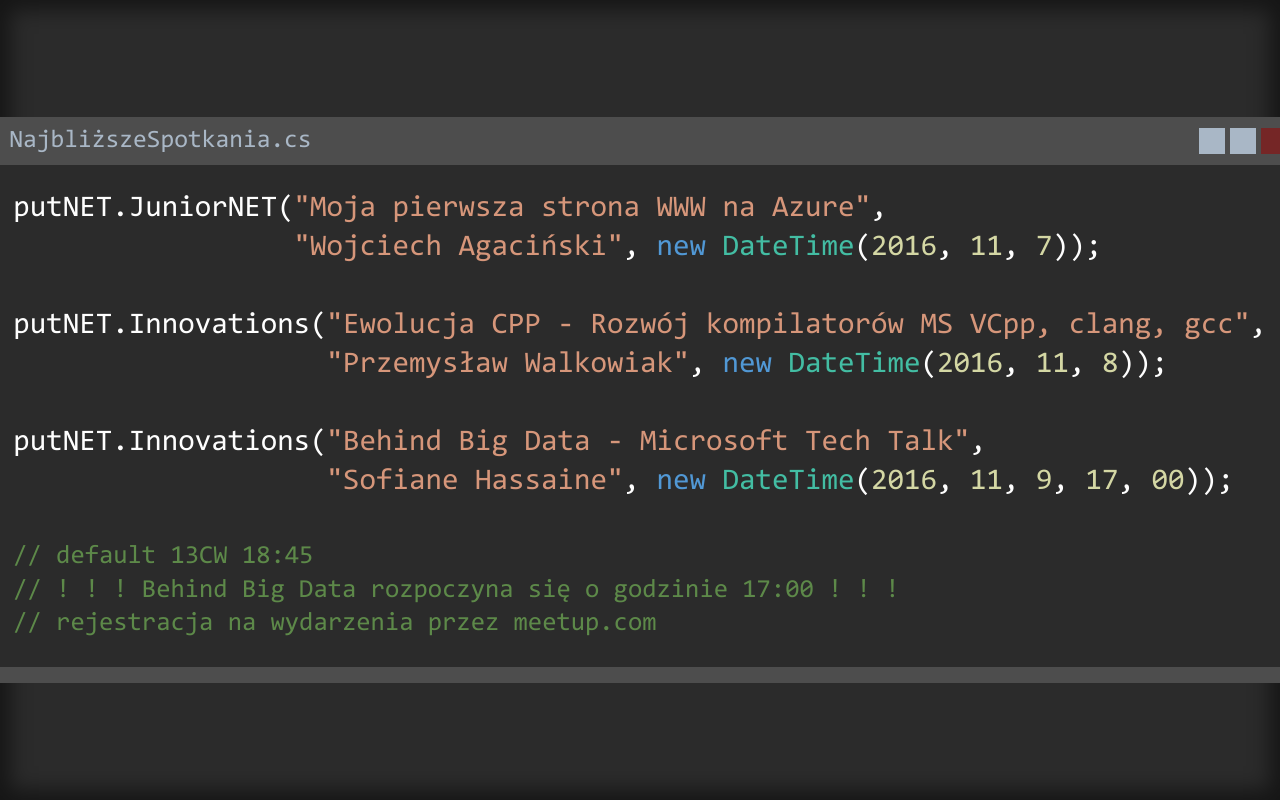
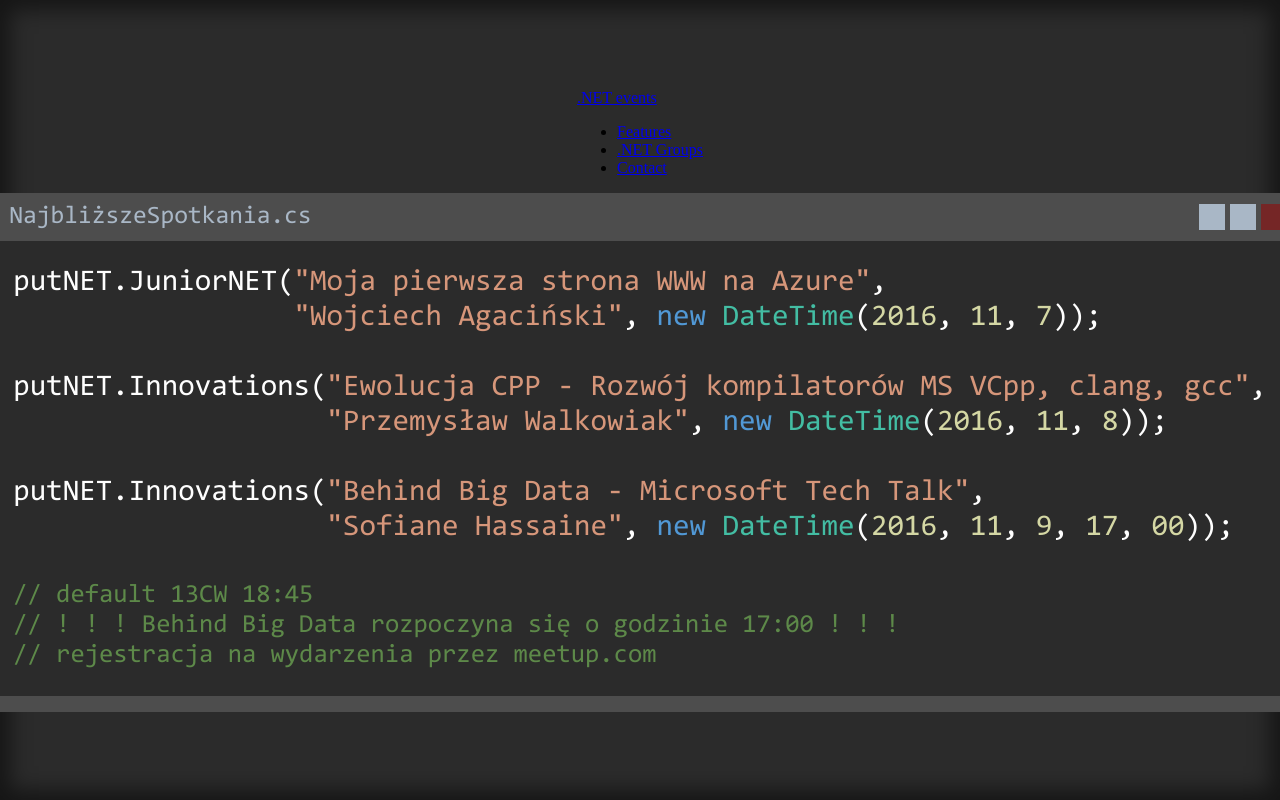
Before and after one commit to Nuurek/dotNet_events, a Django app: page / in a window 1280 px wide. Run offline with Django 3.2, Linux system fonts and the light colour scheme; style sheets or scripts are compiled from the project's sources; some libraries are stand-ins or nearby versions.

Commit message:
Used SCSS variables for color values. Start of navbar.

```diff
--- a/events/static/css/site.scss
+++ b/events/static/css/site.scss
@@ -1,5 +1,13 @@
+$dark-gray: #2b2b2b;
+$gray: #4d4d4d;
+$light-gray: #a9b7c6;
+$super-light-gray: #fefefe;
+
+$primary-red: #752626;
+
 html, body {
     height: 100%;
+    font-size: 1rem;
 }
 
 body {
@@ -14,7 +22,7 @@
     width: 100%;
     height: 100%;
     min-height: 100%;
-    background-color: #2b2b2b;
+    background-color: $dark-gray;
     -webkit-box-shadow: inset 0 0 20px 10px rgba(0,0,0,.5);
     -moz-box-shadow: inset 0 0 20px 10px rgba(0,0,0,.5);
     box-shadow: inset 0 0 20px 10px rgba(0,0,0,.5);
@@ -46,7 +54,7 @@
 
                     .window-title {
                         font-size: 25px;
-                        color: #a9b7c6;
+                        color: $light-gray;
                         align-self: center;
                         z-index: 1;
                     }
@@ -64,18 +72,18 @@
                         }
 
                         .grey {
-                            background: #a9b7c6;
+                            background: $light-gray;
                         }
 
                         .red {
-                            background: #752626;
+                            background: $primary-red;
                         }
                     }
                 }
 
                 .window {
-                    background-color: #2b2b2b;
-                    border: 16px solid #4d4d4d;
+                    background-color: $dark-gray;
+                    border: 16px solid $gray;
                     border-top-width: 48px;
                     border-radius: 8px;
                     box-sizing: border-box;
@@ -88,7 +96,7 @@
 
                         > * {
                             font-size: 30px;
-                            color: #fefefe;
+                            color: $super-light-gray;
                         }
 
                         .event {
--- a/events/templates/base.html
+++ b/events/templates/base.html
@@ -7,18 +7,34 @@
     <meta http-equiv="X-UA-Compatible" content="IE=edge">
     <meta name="viewport" content="width=device-width, initial-scale=1">
     <title>.NET events</title>
-    <link rel="stylesheet" href="{% sass_src "css/site.scss" %}" media="screen">
-    <link rel="stylesheet" href="{% sass_src "css/consolas-font.scss" %}" media="screen">
+    <link rel="stylesheet" href="{% sass_src 'css/site.scss' %}" media="screen" />
+    <link rel="stylesheet" href="{% sass_src 'css/consolas-font.scss' %}" media="screen" />
     {% block stylesheets %} {% endblock %}
 </head>
 
 <body>
     <div class="site-wrapper">
+        <div class="navbar-container">
+            <nav class="navbar">
+                <a class="navbar-brand" href="#">.NET events</a>
+                <ul class="nav-items">
+                    <li class="nav-item active">
+                        <a class="nav-link" href="#">Features</a>
+                    </li>
+                    <li class="nav-item">
+                        <a class="nav-link" href="#">.NET Groups</a>
+                    </li>
+                    <li class="nav-item">
+                        <a class="nav-link" href="#">Contact</a>
+                    </li>
+                </ul>
+            </nav>
+        </div>
         <div class="site-wrapper-inner">
             {% block content %} {% endblock %}
         </div>
     </div>
-    <script scr="{% static "js/bootstrap.min.js" %}"></script>
+    <script scr="{% static 'js/bootstrap.min.js' %}"></script>
     {% block scripts %} {% endblock %}
 </body>
 
--- a/events/templates/home.html
+++ b/events/templates/home.html
@@ -3,7 +3,6 @@
 {% load static %}
 
 {% block stylesheets %}
-    <link href="{% static "css/bootstrap.min.css" %}" rel="stylesheet">
 {% endblock %}
 
 {% block scripts %}
```
